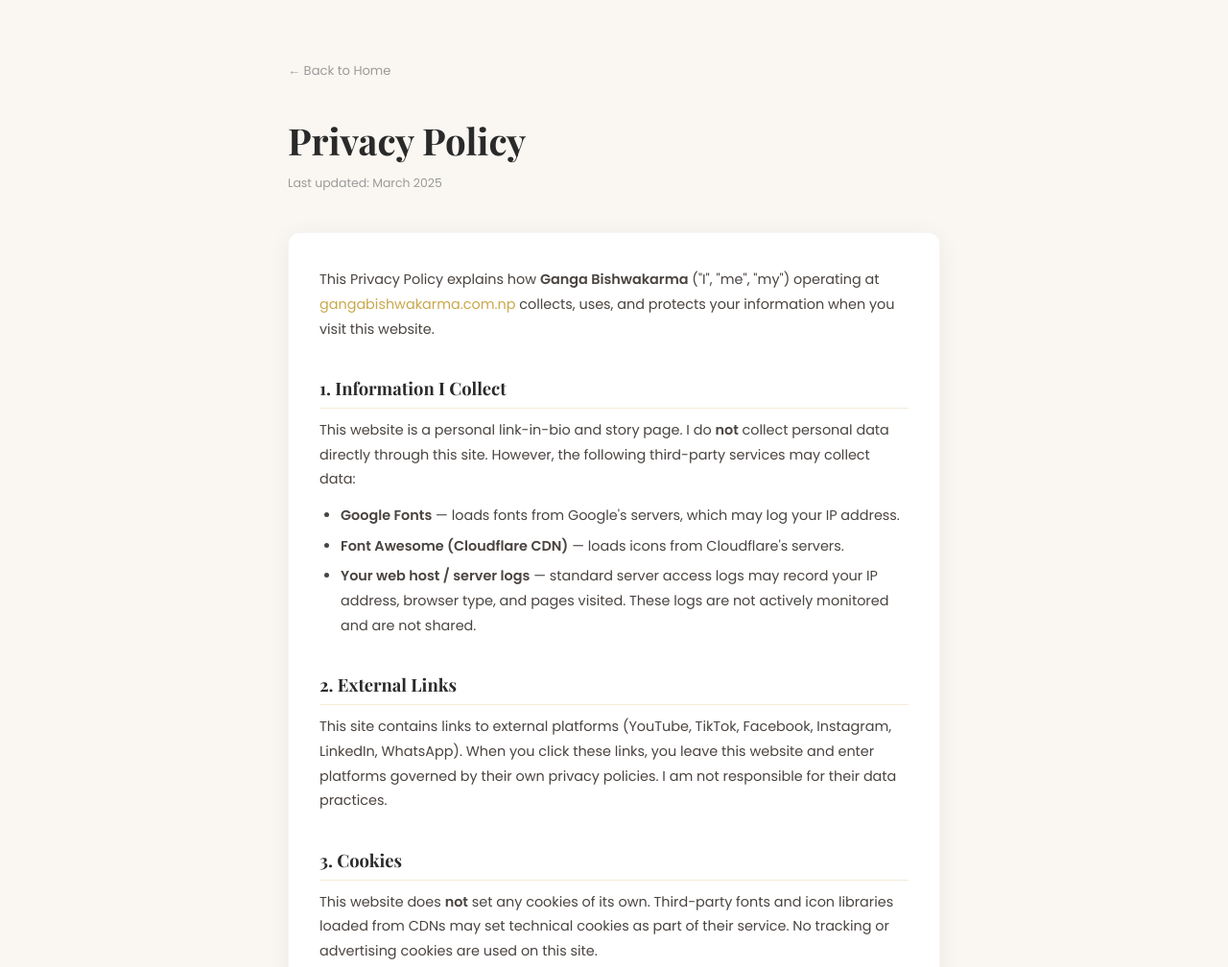
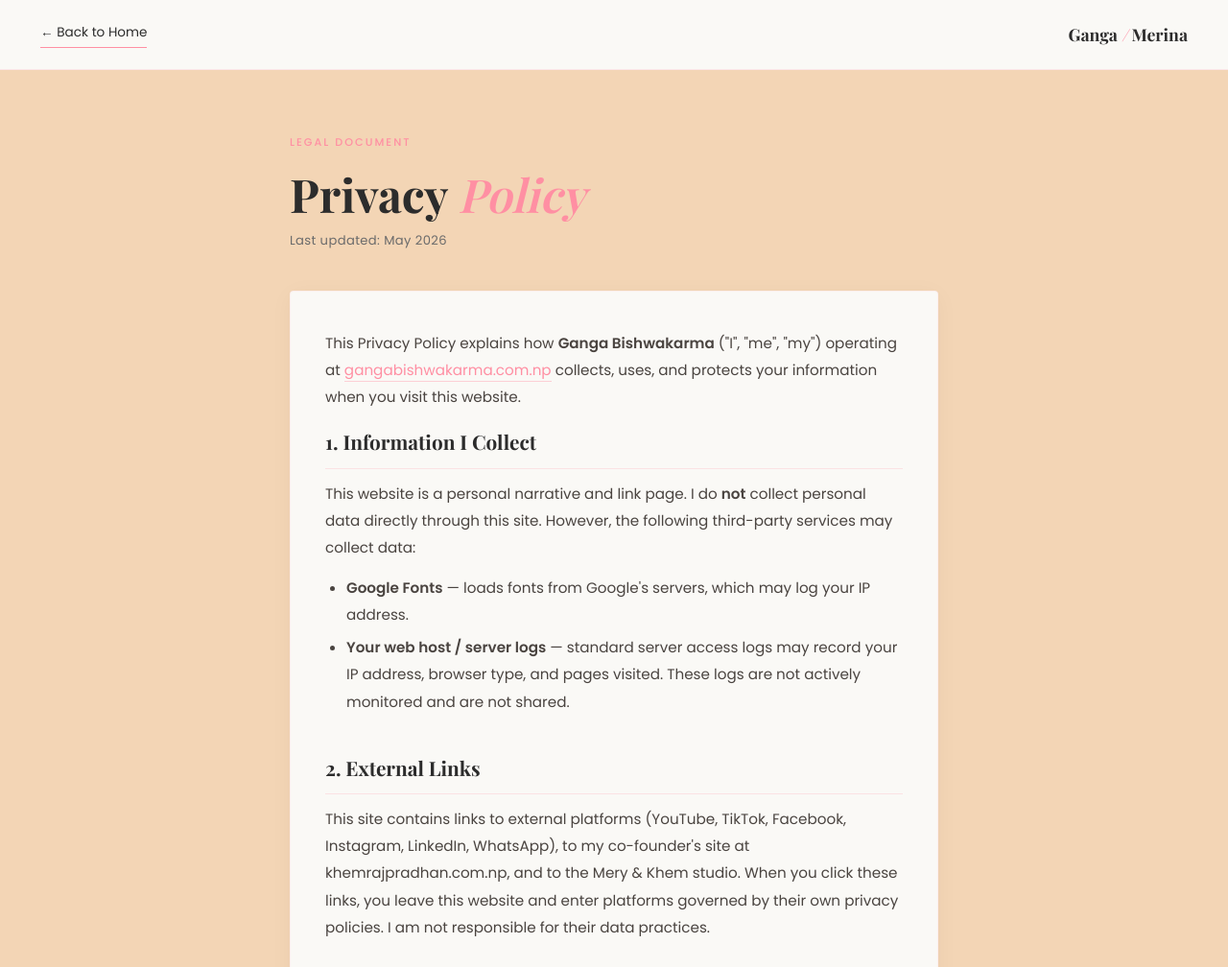
Before and after one commit to ganga-bishwakarma/my-website, a plain HTML site: page privacy.html in a window 1280 px wide. Shown: the top 1008 px of the page at 96% size. Drawn offline with nearby package versions, Linux system fonts and the light colour scheme; a web font is replaced by a local one.

Commit message:
Update privacy.html

```diff
--- a/privacy.html
+++ b/privacy.html
@@ -6,114 +6,189 @@
   <title>Privacy Policy | Ganga Bishwakarma</title>
   <meta name="description" content="Privacy Policy for gangabishwakarma.com.np">
   <meta name="robots" content="noindex, follow">
+  <meta name="theme-color" content="#F3D5B5">
   <link rel="canonical" href="https://www.gangabishwakarma.com.np/privacy.html">
   <link rel="icon" type="image/png" sizes="32x32" href="images/favicon-32.png">
   <link rel="apple-touch-icon" sizes="180x180" href="images/apple-touch-icon.png">
-  <meta name="theme-color" content="#C9A84C">
   <link rel="preconnect" href="https://fonts.googleapis.com">
   <link rel="preconnect" href="https://fonts.gstatic.com" crossorigin>
-  <link href="https://fonts.googleapis.com/css2?family=Playfair+Display:wght@700&family=Poppins:wght@300;400;500;600&display=swap" rel="stylesheet">
+  <link href="https://fonts.googleapis.com/css2?family=Playfair+Display:ital,wght@0,600;0,700;1,500&family=Poppins:wght@300;400;500;600&display=swap" rel="stylesheet">
   <style>
-    :root { --bg:#FAF7F2; --charcoal:#2A2A2A; --gold:#C9A84C; --muted:#9A9A9A; --r:12px; }
-    *, *::before, *::after { box-sizing: border-box; margin:0; padding:0; }
-    html { scroll-behavior: smooth; }
+    :root {
+      --beige: #F3D5B5;
+      --ivory: #FAF9F6;
+      --pink: #FF8FA3;
+      --charcoal: #2C2C2C;
+      --muted: #6B6B6B;
+    }
+    *, *::before, *::after { margin: 0; padding: 0; box-sizing: border-box; }
     body {
       font-family: 'Poppins', sans-serif;
-      background: var(--bg); color: var(--charcoal);
-      display: flex; justify-content: center;
-      min-height: 100vh; padding: 60px 24px;
+      background: var(--beige);
+      color: var(--charcoal);
+      line-height: 1.8;
+      -webkit-font-smoothing: antialiased;
     }
-    .wrapper { max-width: 680px; width: 100%; }
-    .back {
-      display: inline-flex; align-items: center; gap: 6px;
-      font-size: .82rem; color: var(--muted); text-decoration: none;
-      margin-bottom: 36px; transition: color .2s;
+    a { color: var(--pink); text-decoration: none; border-bottom: 1px solid rgba(255,143,163,0.40); padding-bottom: 1px; transition: color 0.3s, border-color 0.3s; }
+    a:hover { color: var(--charcoal); border-color: var(--charcoal); }
+    header.site {
+      background: var(--ivory);
+      padding: 20px 42px;
+      border-bottom: 1px solid rgba(255,143,163,0.18);
+      display: flex;
+      justify-content: space-between;
+      align-items: center;
     }
-    .back:hover { color: var(--gold); }
+    header.site .back {
+      font-family: 'Poppins', sans-serif;
+      font-size: 0.85rem;
+      color: var(--charcoal);
+      border-bottom: 1px solid var(--pink);
+      padding-bottom: 2px;
+    }
+    header.site .back:hover { color: var(--pink); border-color: var(--charcoal); }
+    header.site .brand {
+      font-family: 'Playfair Display', serif;
+      font-size: 1.1rem;
+      color: var(--charcoal);
+      font-weight: 700;
+      border: none;
+    }
+    header.site .brand em { color: var(--pink); font-style: italic; font-weight: 500; }
+    .page {
+      max-width: 760px;
+      margin: 0 auto;
+      padding: 60px 42px;
+    }
+    .label {
+      font-family: 'Poppins', sans-serif;
+      font-size: 0.7rem;
+      letter-spacing: 0.18em;
+      text-transform: uppercase;
+      color: var(--pink);
+      font-weight: 500;
+    }
     h1 {
       font-family: 'Playfair Display', serif;
-      font-size: clamp(1.8rem, 4vw, 2.4rem);
-      margin-bottom: 8px;
+      font-size: clamp(2.2rem, 5vw, 3rem);
+      font-weight: 700;
+      line-height: 1.15;
+      margin: 14px 0 8px;
+      color: var(--charcoal);
     }
-    .updated { font-size: .78rem; color: var(--muted); margin-bottom: 40px; }
+    h1 em { color: var(--pink); font-style: italic; font-weight: 500; }
+    .updated {
+      font-size: 0.82rem;
+      color: var(--muted);
+      margin-bottom: 40px;
+      letter-spacing: 0.03em;
+    }
+    .card {
+      background: var(--ivory);
+      padding: 40px 36px;
+      border-radius: 4px;
+      box-shadow: 0 4px 24px rgba(0,0,0,0.04);
+      border: 1px solid rgba(255,143,163,0.10);
+    }
     h2 {
       font-family: 'Playfair Display', serif;
-      font-size: 1.15rem; margin: 36px 0 10px;
+      font-size: 1.3rem;
+      font-weight: 700;
+      margin: 36px 0 12px;
+      color: var(--charcoal);
       padding-bottom: 8px;
-      border-bottom: 1px solid rgba(201,168,76,.22);
+      border-bottom: 1px solid rgba(255,143,163,0.22);
     }
-    p, li { font-size: .9rem; line-height: 1.78; color: #4A4440; margin-bottom: 12px; }
-    ul { padding-left: 22px; margin-bottom: 12px; }
+    h2:first-of-type { margin-top: 0; }
+    p, li {
+      font-size: 0.95rem;
+      color: #4A4440;
+      line-height: 1.85;
+      margin-bottom: 14px;
+    }
+    ul { padding-left: 22px; margin-bottom: 14px; }
     li { margin-bottom: 6px; }
-    a { color: var(--gold); text-decoration: none; }
-    a:hover { text-decoration: underline; }
-    .card {
-      background: #fff; border-radius: var(--r);
-      padding: 36px 32px;
-      box-shadow: 0 4px 24px rgba(42,42,42,0.06);
-      border: 1px solid rgba(0,0,0,.04);
+    footer.site {
+      text-align: center;
+      padding: 30px 42px;
+      font-size: 0.78rem;
+      color: var(--muted);
+      letter-spacing: 0.04em;
     }
-    footer {
-      margin-top: 40px; font-size: .72rem;
-      color: var(--muted); text-align: center; padding-bottom: 16px;
+    @media (max-width: 600px) {
+      header.site { padding: 16px 22px; flex-direction: column; gap: 10px; }
+      .page { padding: 50px 22px; }
+      .card { padding: 24px 18px; }
     }
-    @media (max-width: 480px) { .card { padding: 24px 18px; } }
   </style>
 </head>
 <body>
-<div class="wrapper">
 
-  <a href="/" class="back">&#8592; Back to Home</a>
+<header class="site">
+  <a href="/" class="back">← Back to Home</a>
+  <span class="brand">Ganga <em>/</em> Merina</span>
+</header>
 
-  <h1>Privacy Policy</h1>
-  <p class="updated">Last updated: March 2025</p>
+<div class="page">
+
+  <span class="label">Legal Document</span>
+  <h1>Privacy <em>Policy</em></h1>
+  <p class="updated">Last updated: May 2026</p>
 
   <div class="card">
 
     <p>This Privacy Policy explains how <strong>Ganga Bishwakarma</strong> ("I", "me", "my") operating at <a href="https://www.gangabishwakarma.com.np">gangabishwakarma.com.np</a> collects, uses, and protects your information when you visit this website.</p>
 
     <h2>1. Information I Collect</h2>
-    <p>This website is a personal link-in-bio and story page. I do <strong>not</strong> collect personal data directly through this site. However, the following third-party services may collect data:</p>
+    <p>This website is a personal narrative and link page. I do <strong>not</strong> collect personal data directly through this site. However, the following third-party services may collect data:</p>
     <ul>
       <li><strong>Google Fonts</strong> — loads fonts from Google's servers, which may log your IP address.</li>
-      <li><strong>Font Awesome (Cloudflare CDN)</strong> — loads icons from Cloudflare's servers.</li>
       <li><strong>Your web host / server logs</strong> — standard server access logs may record your IP address, browser type, and pages visited. These logs are not actively monitored and are not shared.</li>
     </ul>
 
     <h2>2. External Links</h2>
-    <p>This site contains links to external platforms (YouTube, TikTok, Facebook, Instagram, LinkedIn, WhatsApp). When you click these links, you leave this website and enter platforms governed by their own privacy policies. I am not responsible for their data practices.</p>
+    <p>This site contains links to external platforms (YouTube, TikTok, Facebook, Instagram, LinkedIn, WhatsApp), to my co-founder's site at khemrajpradhan.com.np, and to the Mery &amp; Khem studio. When you click these links, you leave this website and enter platforms governed by their own privacy policies. I am not responsible for their data practices.</p>
 
     <h2>3. Cookies</h2>
-    <p>This website does <strong>not</strong> set any cookies of its own. Third-party fonts and icon libraries loaded from CDNs may set technical cookies as part of their service. No tracking or advertising cookies are used on this site.</p>
+    <p>This website does <strong>not</strong> set any cookies of its own. Third-party fonts loaded from Google may set technical cookies as part of their service. No tracking or advertising cookies are used on this site.</p>
 
-    <h2>4. Contact Via Email or WhatsApp</h2>
+    <h2>4. Contact via Email or WhatsApp</h2>
     <p>If you contact me via email (<a href="mailto:contact@gangabishwakarma.com.np">contact@gangabishwakarma.com.np</a>) or WhatsApp, I will receive the information you choose to share (name, message, contact details). This information is used only to respond to your inquiry and is never sold or shared with third parties.</p>
 
-    <h2>5. Data Security</h2>
+    <h2>5. Mery &amp; Khem Studio Engagements</h2>
+    <p>If your inquiry leads to a studio engagement through Mery &amp; Khem, additional privacy terms apply under the Letter of Agreement and (where relevant) the Non-Disclosure Agreement signed at the start of the engagement. Studio engagements involve handling client information jointly between Khem Raj Pradhan and Merina Bishwakarma, both of whom uphold the same confidentiality standards.</p>
+
+    <h2>6. Merry El's Orders</h2>
+    <p>If you place an order through Merry El's via WhatsApp, I will receive the delivery and contact information necessary to fulfil that order. This information is used only for order fulfilment and is not shared beyond what is required for shipping and payment processing.</p>
+
+    <h2>7. Data Security</h2>
     <p>I take reasonable precautions to protect communications sent to me. However, no method of internet transmission is 100% secure. Please do not send sensitive personal or financial information via email or social media.</p>
 
-    <h2>6. Children's Privacy</h2>
+    <h2>8. Children's Privacy</h2>
     <p>This website is not directed to children under the age of 13. I do not knowingly collect personal information from children.</p>
 
-    <h2>7. Your Rights</h2>
+    <h2>9. Your Rights</h2>
     <p>If you are located in the European Union or similar jurisdiction, you may have rights regarding your personal data, including the right to access, correct, or delete any information I hold about you. To exercise these rights, please contact me at <a href="mailto:contact@gangabishwakarma.com.np">contact@gangabishwakarma.com.np</a>.</p>
 
-    <h2>8. Changes to This Policy</h2>
+    <h2>10. Changes to This Policy</h2>
     <p>I may update this Privacy Policy from time to time. Any changes will be reflected on this page with an updated date. Continued use of the website after changes constitutes your acceptance of the revised policy.</p>
 
-    <h2>9. Contact</h2>
+    <h2>11. Contact</h2>
     <p>For any privacy-related questions, please contact:<br>
     <strong>Ganga Merina Bishwakarma</strong><br>
-    Damak, Jhapa, Nepal<br>
-    <a href="mailto:contact@gangabishwakarma.com.np">contact@gangabishwakarma.com.np</a>
+    Damak, Province No. 1, Nepal<br>
+    <a href="mailto:contact@gangabishwakarma.com.np">contact@gangabishwakarma.com.np</a> &nbsp;·&nbsp; <a href="https://wa.me/9779817928622" target="_blank" rel="noopener">+977 9817928622</a>
     </p>
 
   </div>
 
-  <footer>
-    &copy; <span id="yr"></span> Ganga / Merina Bishwakarma &nbsp;·&nbsp; Damak, Nepal
-  </footer>
 </div>
+
+<footer class="site">
+  &copy; <span id="yr"></span> Ganga / Merina Bishwakarma &nbsp;·&nbsp; Damak, Nepal
+</footer>
+
 <script>document.getElementById('yr').textContent = new Date().getFullYear();</script>
+
 </body>
 </html>
```
